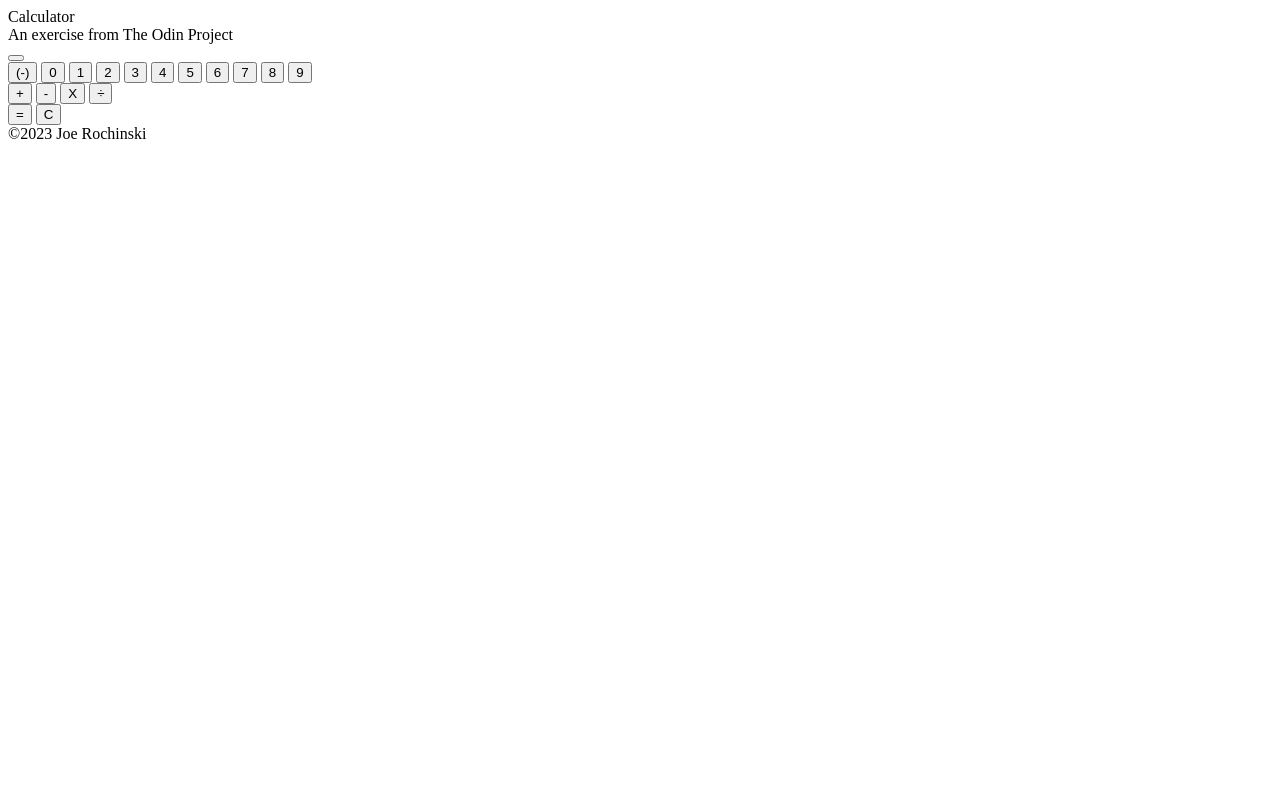
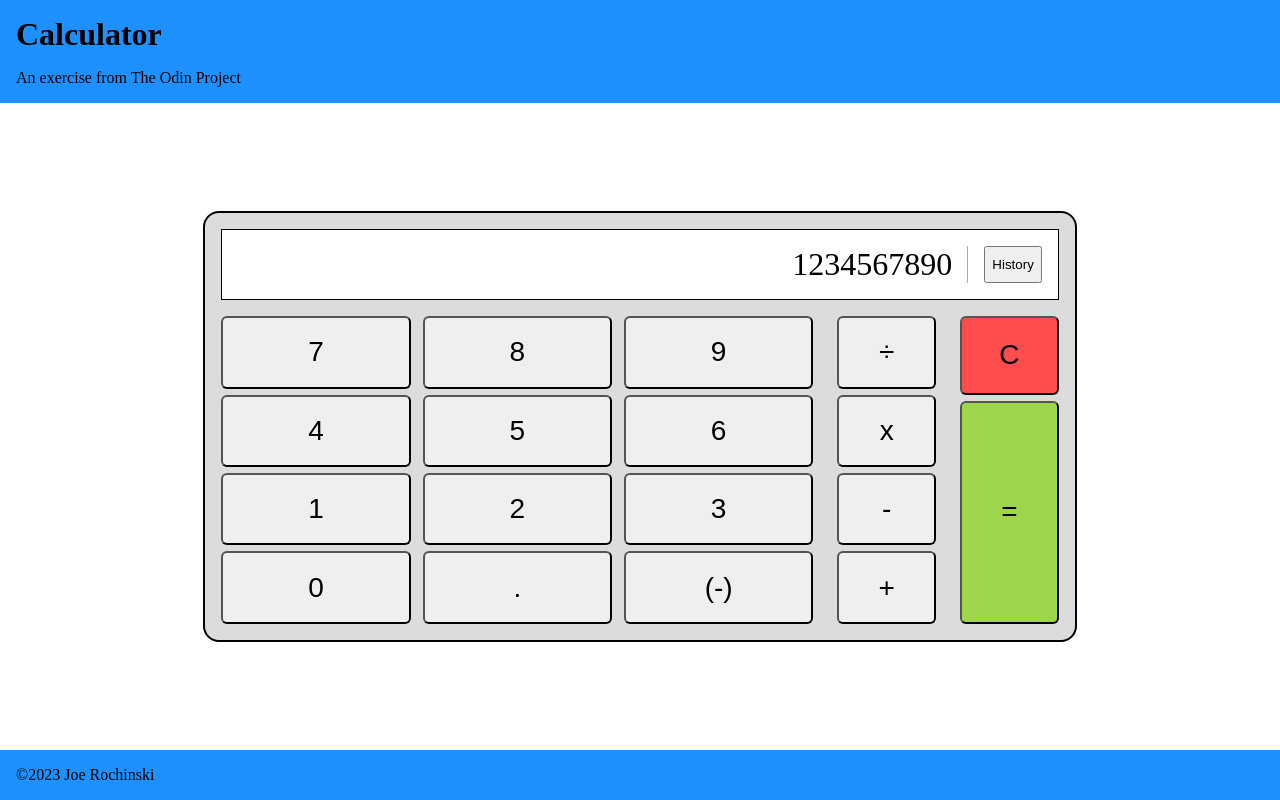
Before and after one commit to aetrix622/top-calculator, a plain HTML site: page index.html in a window 1280 px wide. Drawn offline with Linux system fonts and the light colour scheme.

Commit message:
added css styling

```diff
--- a/index.html
+++ b/index.html
@@ -2,6 +2,7 @@
 <html lang="en-us">
     <head>
         <meta charset="utf-8">
+        <link rel="stylesheet" type="text/css" href="./style.css" />
         <title></title>
     </head>
     <body>
@@ -12,32 +13,41 @@
         <div id="body-container">
             <div id="calculator-box">
                 <div id="display-area">
-                    <div id="display"></div>
-                    <button id="btnHistory"></button>
+                    <div id="display">1234567890</div>
+                    <button id="btnHistory">History</button>
                 </div>
                 <div id="buttons-area">
-                    <div id="keypad">
-                        <button id="btnNegative">(-)</button>
-                        <button id="btnZero">0</button>
-                        <button id="btnOne">1</button>
-                        <button id="btnTwo">2</button>
-                        <button id="btnThree">3</button>
-                        <button id="btnFour">4</button>
-                        <button id="btnFive">5</button>
-                        <button id="btnSix">6</button>
-                        <button id="btnSeven">7</button>
-                        <button id="btnEight">8</button>
-                        <button id="btnNine">9</button>
+                    <div id="digits">
+                        <div>
+                            <button id="btnSeven">7</button>
+                            <button id="btnEight">8</button>
+                            <button id="btnNine">9</button>
+                        </div>
+                        <div>
+                            <button id="btnFour">4</button>
+                            <button id="btnFive">5</button>
+                            <button id="btnSix">6</button>
+                        </div>
+                        <div>
+                            <button id="btnOne">1</button>
+                            <button id="btnTwo">2</button>
+                            <button id="btnThree">3</button>
+                        </div>
+                        <div>
+                            <button id="btnZero">0</button>
+                            <button id="btnDecimal">.</button>
+                            <button id="btnNegative">(-)</button>
+                        </div>
                     </div>
                     <div id="operators">
+                        <button id="btnDivide">&divide;</button>
+                        <button id="btnMultiply">x</button>
+                        <button id="btnSubtract">-</button>
                         <button id="btnAdd">+</button>
-                        <button id="btnSubtract">-</button>
-                        <button id="btnMultiply">X</button>
-                        <button id="btnDivide">&divide;</button>
                     </div>
                     <div id="submitters">
+                        <button id="btnClear">C</button>
                         <button id="btnEquals">=</button>
-                        <button id="btnClear">C</button>
                     </div>
                 </div>
             </div>
--- /dev/null
+++ b/style.css
@@ -0,0 +1,129 @@
+* {
+    box-sizing: border-box;
+}
+
+body {
+    display: flex;
+    flex-direction: column;
+    height: 100vh;
+    margin: 0;
+    padding: 0;
+}
+
+body > div {
+    padding: 1em;
+}
+
+#header-container {
+    display: flex;
+    flex-direction: column;
+    gap: 1em;
+    background-color: dodgerblue;
+}
+
+#body-container {
+    height: 100%;
+    display: flex;
+    justify-content: center;
+    align-items: center;
+}
+
+#calculator-box {
+    display: flex;
+    flex-direction: column;
+    gap: 1em;
+    border: 2px black solid;
+    padding: 1em;
+    border-radius:1em;
+    width: 70%;
+    height: 70%;
+    background-color: rgb(220, 220, 220);
+}
+
+#calculator-box div {
+    /* border: 1px lightgray solid; for debugging */
+}
+
+#display-area {
+    display: flex;
+    border: 1px black solid;
+    gap: 1em;px;
+    padding: 1em;
+    background-color: white;
+}
+
+#display {
+    display: flex;
+    justify-content: flex-end;
+    align-items: center;
+    width: 100%;
+    padding-right: 15px;
+    font-size: 2em;
+    border-right: 1px darkgray solid;
+}
+
+#buttons-area {
+    display: flex;
+    justify-content: space-between;
+    gap: 1.5em;
+    height: 100%;
+}
+
+#buttons-area > div {
+    display: flex;
+    flex-direction: column;
+    justify-content: space-between;
+}
+
+#buttons-area button {
+    width: 100%;
+    border-radius: 6px;
+    font-size: 1.75em;
+    transition-duration: 0.4s;
+}
+
+#digits button:hover,
+#operators button:hover {
+    background-color: rgb(75, 75, 75);
+    color: white;
+}
+#digits div {
+    display: flex;
+    flex: 1;
+    gap: 2%;
+}
+
+#digits {
+    flex: 6;
+    gap: 2%;
+}
+
+#operators,
+#submitters {
+    flex: 1;
+    gap: 2%;
+}
+
+#operators > button {
+    flex: 1;
+    gap: 2%;
+}
+
+#btnClear {
+    flex: 1;
+    background-color: rgb(255, 76, 76);
+}
+
+#btnEquals {
+    flex: 3;
+    background-color: rgb(158, 214, 75);
+}
+
+#footer-container {
+    background-color: dodgerblue;
+}
+
+#title {
+    font-size: 2em;
+    font-weight: 800;
+}
```
